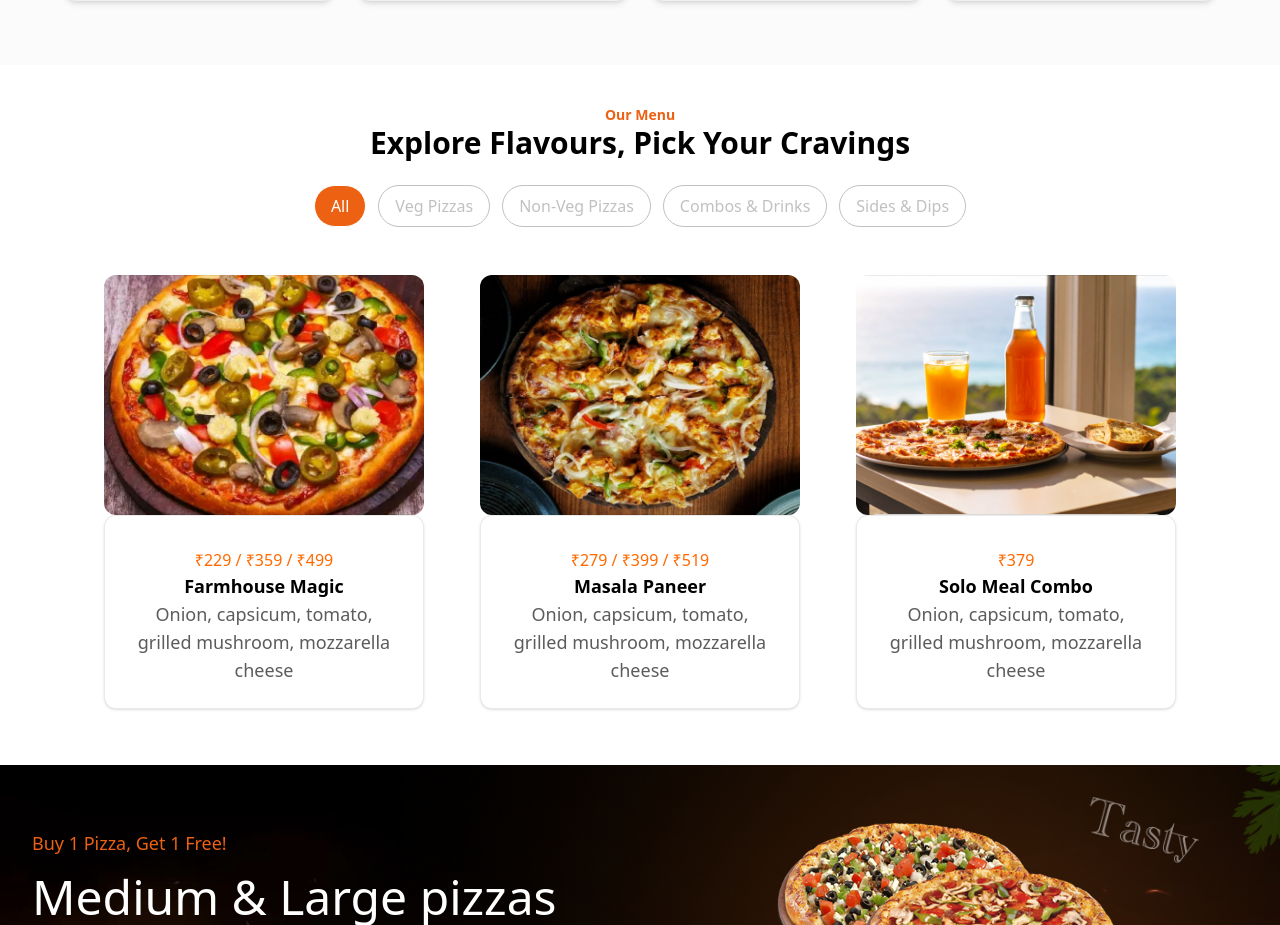
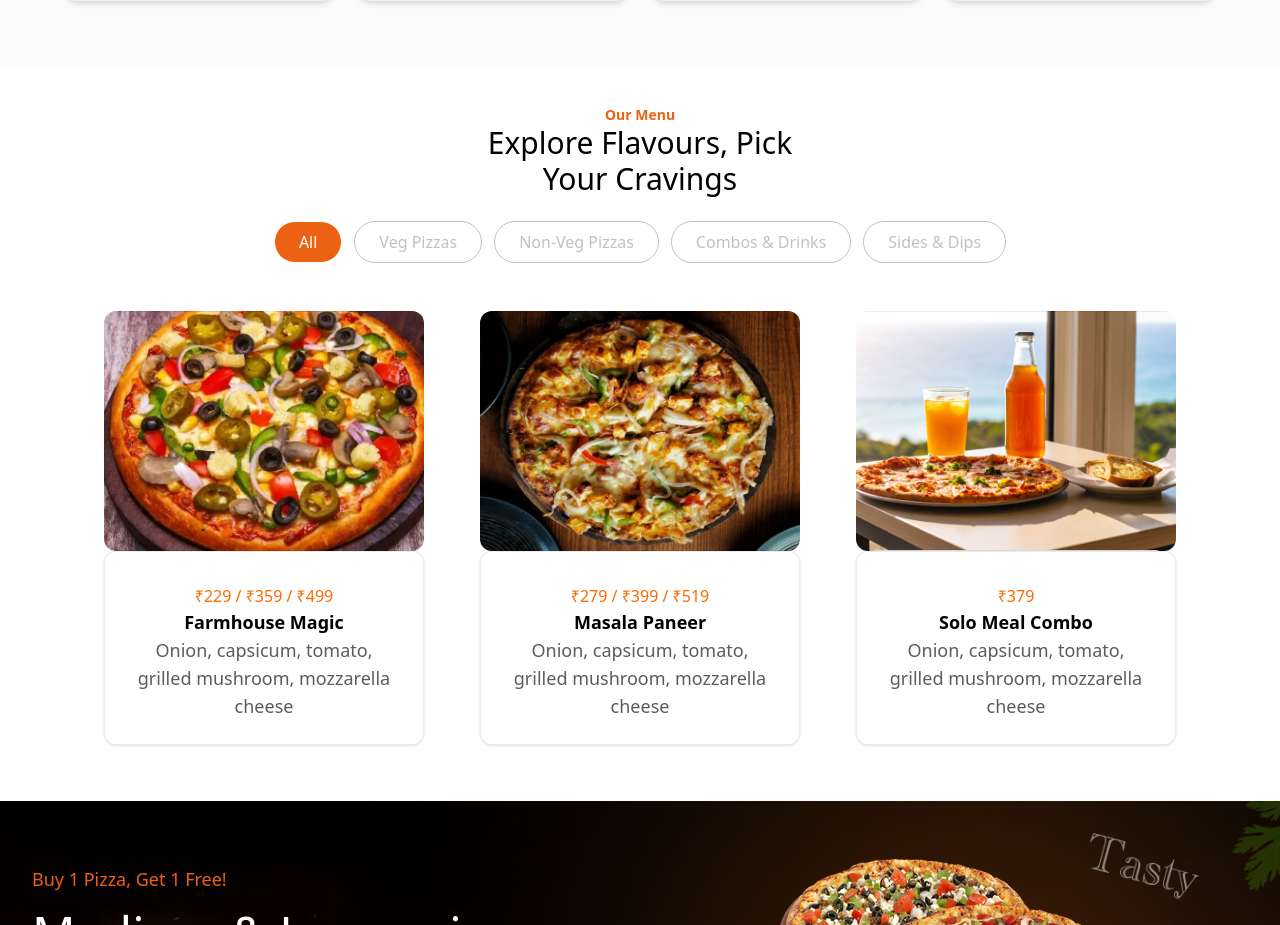
Before and after one commit to sunita0987/pizza-nest, a React (Vite) app: page / in a window 1280 px wide. Shown: the part 2440-3365 px from the top of the page. Built offline with nearby package versions, Linux system fonts and the light colour scheme.

Commit message:
menu add

```diff
--- a/src/components/Menu.jsx
+++ b/src/components/Menu.jsx
@@ -16,15 +16,15 @@ const PizzaMenu = () => {
   return (
     <div className="px-6 py-10 max-w-6xl mx-auto">
       <p className="text-[#EC6112] text-sm font-bold text-center">Our Menu</p>
-      <h2 className="text-3xl font-semibold text-center mb-6">
-        Explore Flavours, Pick Your Cravings
+      <h2 className="text-3xl font-normal text-center mb-6">
+        Explore Flavours, Pick <br/> Your Cravings
       </h2>
       <div className="flex justify-center gap-3 flex-wrap mb-8">
         {Menu.map((tab) => (
           <button
             key={tab}
             onClick={() => setActiveTab(tab)}
-            className={`px-4 py-2 rounded-full border cursor-pointer ${
+            className={`px-6 py-2  rounded-full border cursor-pointer ${
               activeTab === tab
                 ? "bg-[#EC6112] text-[#ffffff]"
                 : "text-[#C1C1C1] bg-[#ffffff]"
@@ -49,6 +49,7 @@ const PizzaMenu = () => {
               <p className="text-orange-500 mt-1 ">{item.price}</p>
               <h3 className="text-lg font-semibold">{item.name}</h3>
               <p className="text-[#5C5C5C] text-lg">{item.description} </p>
+
             </div>
           </div>
         ))}
--- a/src/utils/Helper.js
+++ b/src/utils/Helper.js
@@ -125,6 +125,7 @@ export const DATA = {
       decscription:
         "Onion, capsicum, tomato, grilled mushroom, mozzarella cheese",
       img: combo,
+
     },
   ],
   "Sides & Dips": [
```
